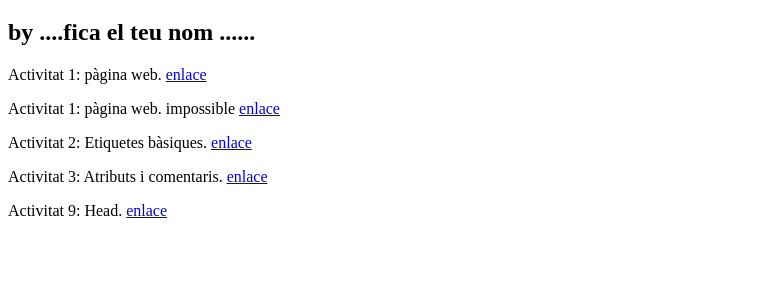
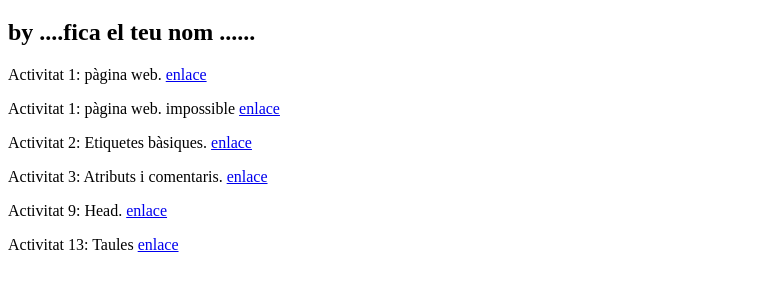
Before and after one commit to Faresito07/html, a plain HTML site: page index.html in a window 1280 px wide. Shown: the part 61-352 px from the top of the page, without its empty margins (0-760 px from the left). Drawn offline with Linux system fonts and the light colour scheme.

Commit message:
Update index.html

```diff
--- a/index.html
+++ b/index.html
@@ -14,5 +14,6 @@
    <p>Activitat 2: Etiquetes bàsiques.   <a href="actividad02/index(3).html">enlace</a></p>
    <p>Activitat 3: Atributs i comentaris.  <a href="actividad03/index(4).html">enlace</a></p>
    <p>Activitat 9: Head. <a href="actividad09/index.html">enlace</a></p>
+   <p>Activitat 13: Taules <a href="actividad13/index.html">enlace</a></p>
 </body>
 </html>
```
